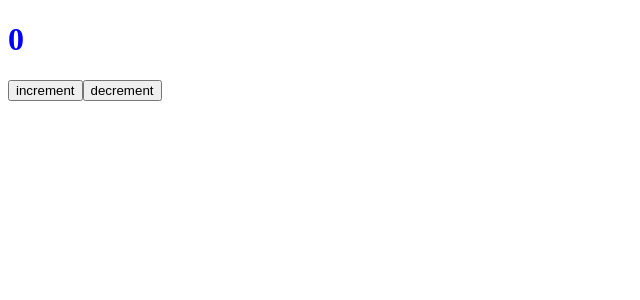
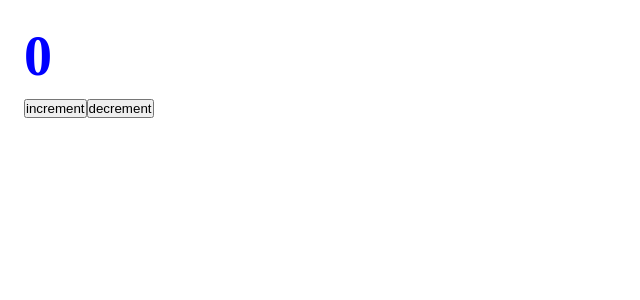
Before and after one commit to matroskin/production, a React app: page / in a window 1280 px wide. Shown: the top 300 px of the page, without its empty margins (0-640 px from the left). Built offline with nearby package versions, Linux system fonts and the light colour scheme.

Commit message:
add css modules

```diff
--- a/package.json
+++ b/package.json
@@ -18,6 +18,7 @@
     "@types/webpack": "^5.28.0",
     "css-loader": "^6.7.1",
     "html-webpack-plugin": "^5.5.0",
+    "mini-css-extract-plugin": "^2.6.1",
     "sass": "^1.54.9",
     "sass-loader": "^13.0.2",
     "style-loader": "^3.3.1",
--- /dev/null
+++ b/src/App.tsx
@@ -0,0 +1,13 @@
+import React from 'react';
+import Counter from './components/Counter';
+import './index.scss';
+
+const App = () => {
+  return (
+    <div className='app'>
+      <Counter />
+    </div>
+  );
+};
+
+export default App;
--- /dev/null
+++ b/src/components/Counter.module.scss
@@ -0,0 +1,6 @@
+.content {
+  padding: 24px;
+}
+.h1 {
+  color: blue;
+}
--- a/src/components/Counter.scss
+++ /dev/null
@@ -1,3 +0,0 @@
-h1 {
-  color: blue;
-}
--- a/src/components/Counter.tsx
+++ b/src/components/Counter.tsx
@@ -1,5 +1,5 @@
 import { useState } from 'react';
-import './Counter.scss';
+import classes from './Counter.module.scss';
 
 const Counter = () => {
   const [count, setCount] = useState(0);
@@ -13,8 +13,8 @@ const Counter = () => {
   }
 
   return (
-    <div>
-      <h1>{count}</h1>
+    <div className={classes.content}>
+      <h1 className={classes.h1}>{count}</h1>
       <button onClick={increment}>increment</button>
       <button onClick={decrement}>decrement</button>
     </div>
--- /dev/null
+++ b/src/index.scss
@@ -0,0 +1,8 @@
+* {
+  margin: 0;
+  padding: 0;
+  box-sizing: border-box;
+}
+.app {
+  font-size: 28px;
+}
--- a/src/index.tsx
+++ b/src/index.tsx
@@ -1,10 +1,10 @@
 import React from 'react';
 import ReactDOM from 'react-dom/client';
-import Counter from './components/Counter';
+import App from './App';
 
 const root = ReactDOM.createRoot(document.getElementById('root') as HTMLElement);
 root.render(
   <React.StrictMode>
-    <Counter />
+    <App />
   </React.StrictMode>
 );
```
Also changed, not shown: src/global.d.ts (added, +7 -0 lines), 5 other files (tests, documents, lock files or other folders).
